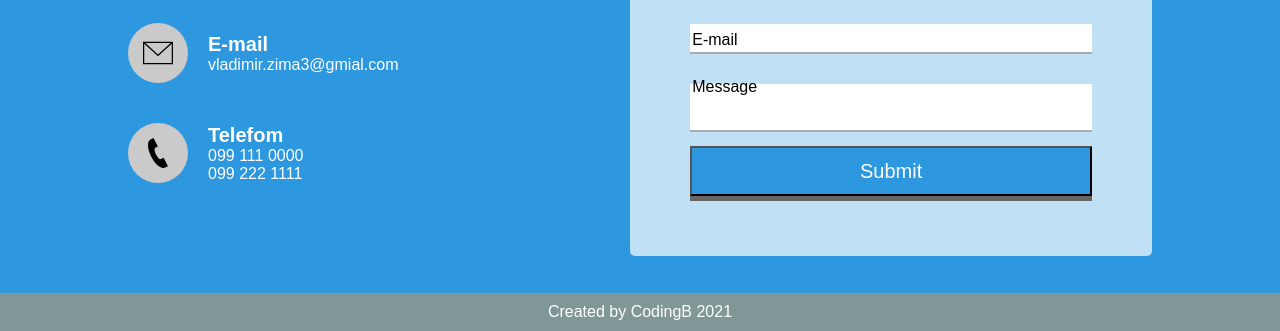
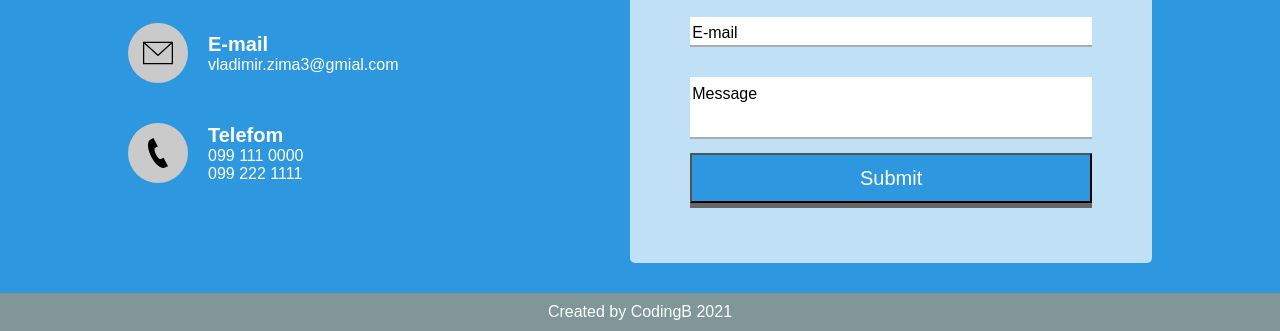
Before and after one commit to CodingBeaver/CodingBeaver.io, a website: page contact.html in a window 1280 px wide. Shown: the part 533-864 px from the top of the page. Drawn offline with Linux system fonts and the light colour scheme.

Commit message:
fixed form texarea animation for chrome

```diff
--- a/style-contact.css
+++ b/style-contact.css
@@ -132,6 +132,9 @@
     outline: none;
     resize:none;
 }
+#contact-form .form-component textarea{
+    height:50px;
+}
 #contact-form .form-component label  {
     position:absolute;
     left:0;
```
